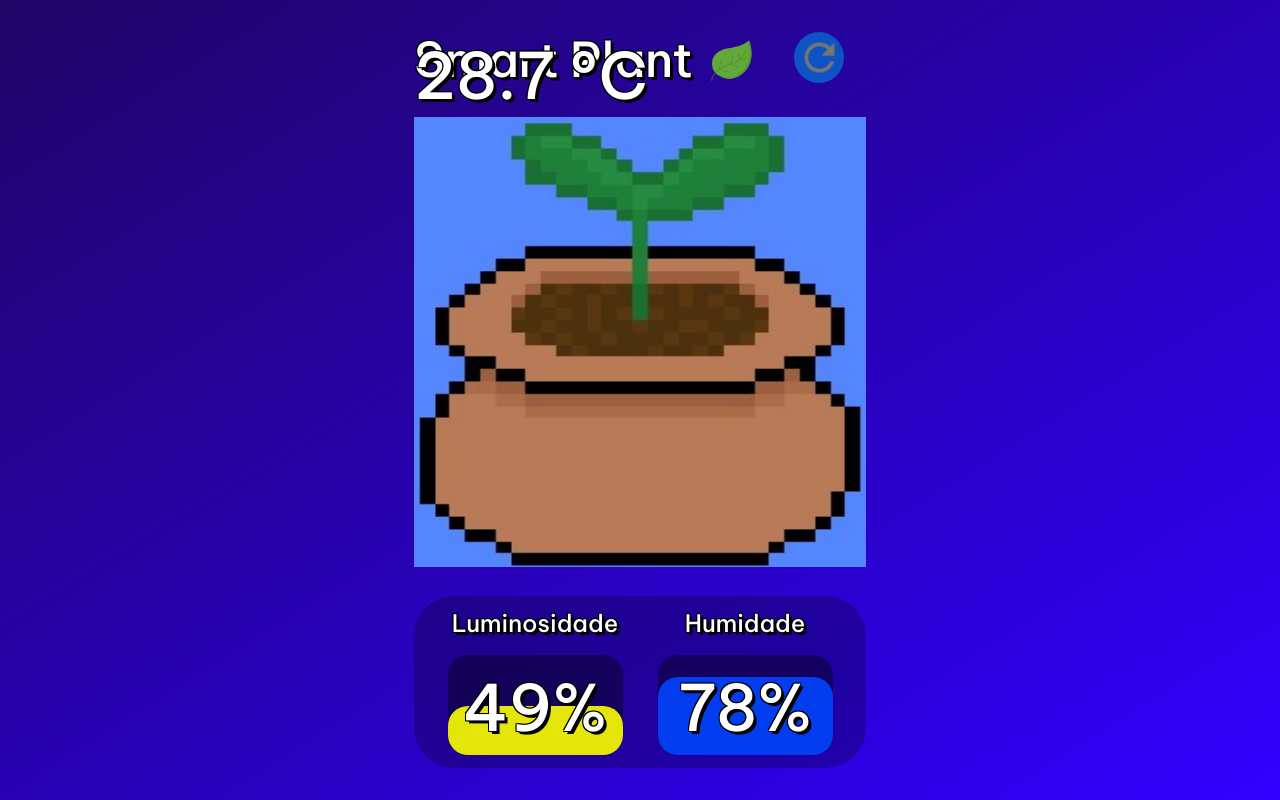
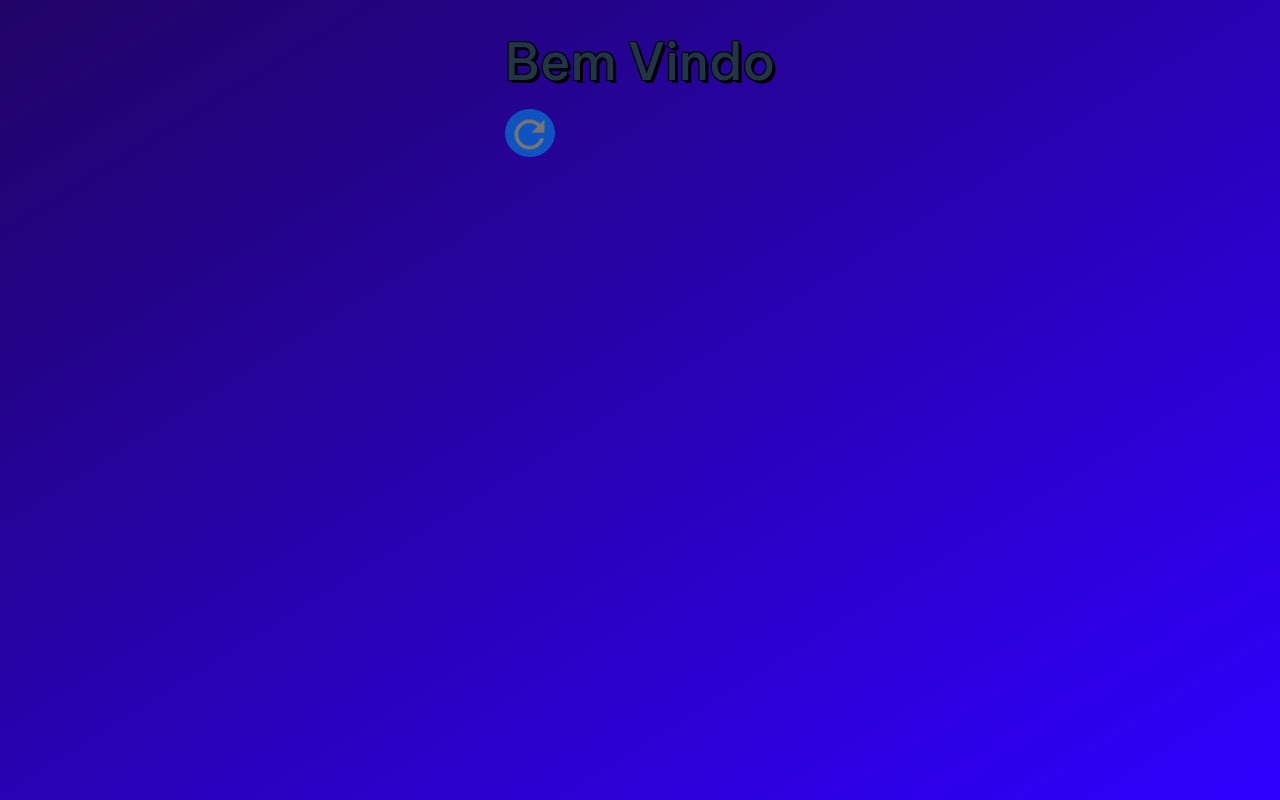
Before and after one commit to ggandur/Estufa-Inteligente, a React (Vite) app: page / in a window 1280 px wide. Built offline with nearby package versions, Linux system fonts and the light colour scheme.

Commit message:
Adicionando Progress bars, tela de boas vindas,  alterando o exemplo do GIF e adicionando função para realizar o get na 'api'

```diff
--- a/src/App.tsx
+++ b/src/App.tsx
@@ -1,32 +1,30 @@
 import { useState } from 'react'
 import './App.css'
-import axios from "axios"
 import HomePage from "./components/homePage"
-
-const dataMock = {
-  "main": {
-    "temperature": "28.7",
-    "luminosityValue": "49%",
-    "humidityValue": "78%"
-  },
-}
-
-const dataMock2 = {
-  "main": {
-    "temperature": "19.4",
-    "luminosityValue": "79%",
-    "humidityValue": "44%"
-  },
-}
+import DataType from './interfaces/dataType'
+import { RefreshButtonWrapper } from './components/refreshButton/refreshButton.style'
+import { getData } from './components/functions/getData'
 
 function App() {
 
+  const [data, setData] = useState<DataType | {}>()
+  const shouldRender = data
+
   return (
-    <HomePage
-      temperature={dataMock.main.temperature}
-      luminosityValue={dataMock.main.luminosityValue}
-      humidityValue={dataMock.main.humidityValue}
-    />
+    shouldRender
+      ? <HomePage
+        data={data as DataType}
+        setData={setData}
+      />
+      : <><h1>Bem Vindo</h1>
+        <RefreshButtonWrapper
+          onClick={() => getData(setData)}
+        >
+          <img
+            src="src/assets/refresh.png"
+            alt="Refresh icon"
+            height={45} />
+        </RefreshButtonWrapper></>
   )
 }
 
--- /dev/null
+++ b/src/components/functions/getData.tsx
@@ -0,0 +1,15 @@
+import axios from "axios"
+import { SetStateAction } from "react"
+import DataType from "../../interfaces/dataType"
+
+export const getData = async (setData: React.Dispatch<SetStateAction<{} | DataType>>) => {
+
+    try {
+        const response = await axios.get('http://localhost:3000/main')
+        setData(response.data)
+        console.log("Resposta: ", response.data)
+    } catch (e) {
+        console.log(e)
+    }
+
+}
--- a/src/components/homePage/index.tsx
+++ b/src/components/homePage/index.tsx
@@ -2,26 +2,30 @@ import { HomePageWrapper } from "./homePage.style"
 import Title from '../title'
 import Bottom from "../bottom"
 import TemperatureDisplay from "../temperatureDisplay"
+import DataType from "../../interfaces/dataType"
+import { SetStateAction } from "react"
 
 type HomePageProps = {
-    temperature: String
-    luminosityValue: string
-    humidityValue: string
+    data: DataType | {}
+    setData: React.Dispatch<SetStateAction<{} | DataType | undefined>>
 }
 
 function HomePage(props: HomePageProps) {
     return (
         <HomePageWrapper>
-            <Title title={"Smart Plant"} />
-            <TemperatureDisplay value={props.temperature} />
+            <Title
+                title={"Smart Plant"}
+                setData={props.setData}
+            />
+            <TemperatureDisplay value={(props.data as DataType).temperature} />
             <img
-                src="src/assets/planta_example.png"
+                src="src/assets/sunflowerGif.gif"
                 alt="Example of Plant GIF"
                 height={450}
             />
             <Bottom
-                luminosityValue={props.luminosityValue}
-                humidityValue={props.humidityValue} />
+                luminosityValue={(props.data as DataType).luminosityValue}
+                humidityValue={(props.data as DataType).humidityValue} />
         </HomePageWrapper>
     )
 }
--- a/src/components/refreshButton/index.tsx
+++ b/src/components/refreshButton/index.tsx
@@ -1,13 +1,16 @@
 import { RefreshButtonWrapper } from "./refreshButton.style";
+import { getData } from "../functions/getData"
+import DataType from "../../interfaces/dataType";
+import { SetStateAction } from "react";
 
 type RefreshButtonProps = {
-    getData: (event: any) => void
+    setData: React.Dispatch<SetStateAction<{} | DataType | undefined>>
 }
 
 function RefreshButton(props: RefreshButtonProps) {
     return (
         <RefreshButtonWrapper
-            onClick={props.getData}
+            onClick={() => getData(props.setData)}
         >
             <img
                 src="src/assets/refresh.png"
--- a/src/components/title/index.tsx
+++ b/src/components/title/index.tsx
@@ -1,9 +1,12 @@
 import { TitleWrapper } from "./title.style";
 import { IconWrapper } from "./icon.style"
 import RefreshButton from "../refreshButton";
+import DataType from "../../interfaces/dataType";
+import { SetStateAction } from "react";
 
 type TitleProps = {
     title: String
+    setData: React.Dispatch<SetStateAction<{} | DataType | undefined>>
 }
 
 function Title(props: TitleProps) {
@@ -11,15 +14,15 @@ function Title(props: TitleProps) {
         <TitleWrapper>
             {props.title}
             <IconWrapper>
-            <img
-                src="src/assets/leafIcon.png"
-                alt="Smart Plant icon"
-                height={45}
+                <img
+                    src="src/assets/leafIcon.png"
+                    alt="Smart Plant icon"
+                    height={45}
+                />
+            </IconWrapper>
+            <RefreshButton
+                setData={props.setData}
             />
-            </IconWrapper>
-            <RefreshButton getData={function (event: any): void {
-                throw new Error("Function not implemented.");
-            } }/>
         </TitleWrapper>
     )
 }
--- /dev/null
+++ b/src/interfaces/dataType.tsx
@@ -0,0 +1,7 @@
+interface DataType {
+    temperature: string,
+    luminosityValue: string,
+    humidityValue: string
+}
+
+export default DataType
```
Also changed, not shown: src/assets/sunflowerGif.gif (added).
